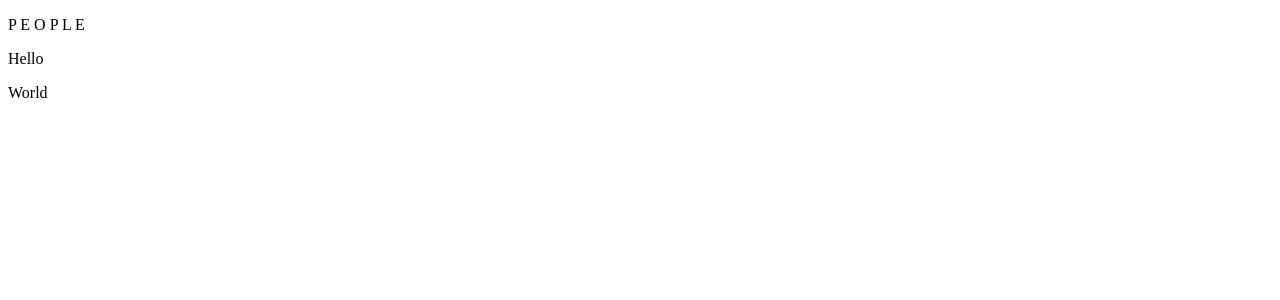
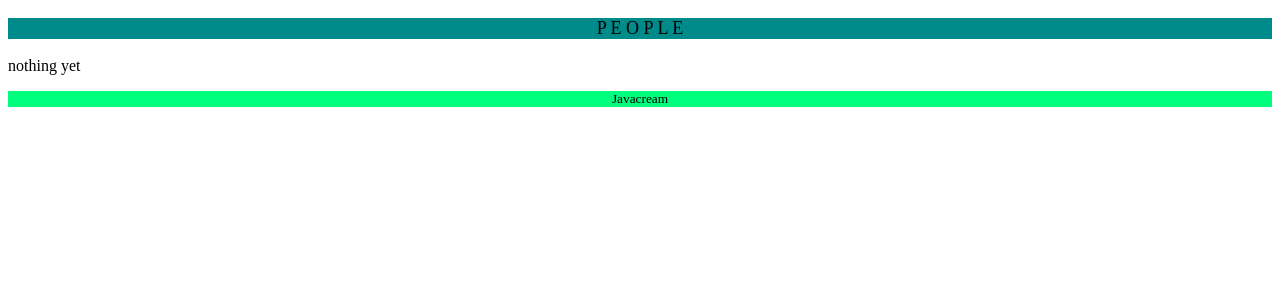
Before and after one commit to Javacream/org.javacream.training.react, a React (Create React App) app in the folder training/: page / in a window 1280 px wide. Shown: the top 300 px of the page. Built offline with nearby package versions, Linux system fonts and the light colour scheme.

Commit message:
finish ui part 1

```diff
--- a/training/src/App.tsx
+++ b/training/src/App.tsx
@@ -1,11 +1,14 @@
 import React from 'react';
 import './App.css';
 import Header from './people/components/Header'
+import Content from './people/components/Content'
+import Footer from './people/components/Footer'
 function App() {
   return (
     <>
       <Header></Header>
-      <p>Hello</p><p>World</p>
+      <Content></Content>
+      <Footer></Footer>
     </>)
 }
 
--- /dev/null
+++ b/training/src/people/components/Content.tsx
@@ -0,0 +1,4 @@
+import React from 'react'
+export default function Content() {
+    return <div><p>nothing yet</p></div>
+}
--- /dev/null
+++ b/training/src/people/components/Footer.css
@@ -0,0 +1,5 @@
+.footer {
+    background-color: springgreen;
+    text-align: center;
+    font-size: smaller;
+}
--- /dev/null
+++ b/training/src/people/components/Footer.tsx
@@ -0,0 +1,5 @@
+import React from 'react'
+import './Footer.css'
+export default function Footer() {
+    return <div className="footer"><p>Javacream</p></div>
+}
--- /dev/null
+++ b/training/src/people/components/Header.css
@@ -0,0 +1,5 @@
+.header {
+    background-color: darkcyan;
+    text-align: center;
+    font-size: large;
+}
--- a/training/src/people/components/Header.tsx
+++ b/training/src/people/components/Header.tsx
@@ -1,5 +1,5 @@
 import React from 'react'
-
+import './Header.css'
 export default function Header() {
-    return <p>P E O P L E</p>
+    return <div className="header"><p>P E O P L E</p></div>
 }
--- a/training/tsconfig.json
+++ b/training/tsconfig.json
@@ -18,7 +18,7 @@
     "resolveJsonModule": true,
     "isolatedModules": true,
     "noEmit": true,
-    "jsx": "react-jsx"
+    "jsx": "react"
   },
   "include": [
     "src"
```
Also changed, not shown: 2 other files (tests, documents, lock files or other folders).
